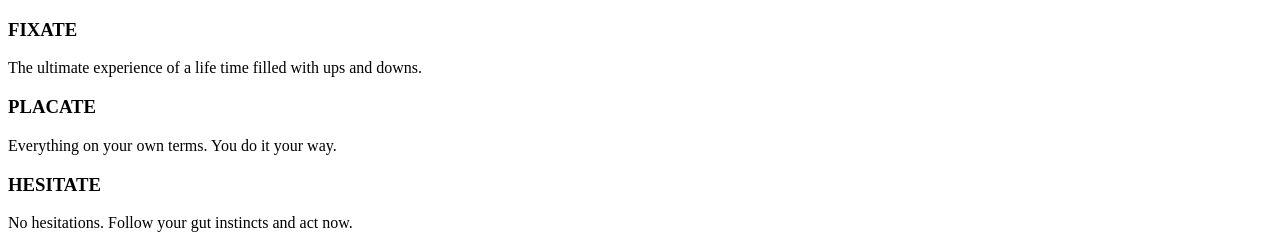
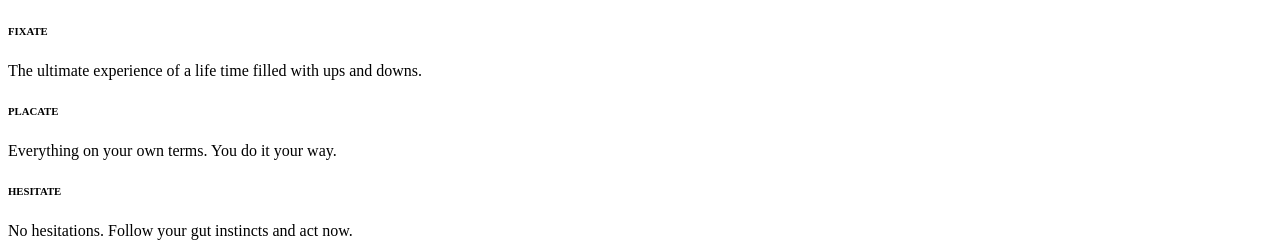
Before and after one commit to Zainulabdin-turkmen/sea-scape, a plain HTML site: page index.html in a window 1280 px wide. Shown: the top 247 px of the page. Drawn offline with Linux system fonts and the light colour scheme.

Commit message:
adding h6

```diff
--- a/index.html
+++ b/index.html
@@ -9,17 +9,17 @@
     <section>
       <div class="first-container">
         <div class="first-h3-p">
-          <h3>FIXATE</h3>
+          <h6>FIXATE</h6>
           <p>
             The ultimate experience of a life time filled with ups and downs.
           </p>
         </div>
         <div class="second-h3-p">
-          <h3>PLACATE</h3>
+          <h6>PLACATE</h6>
           <p>Everything on your own terms. You do it your way.</p>
         </div>
         <div class="third-h3-p">
-          <h3>HESITATE</h3>
+          <h6>HESITATE</h6>
           <p>No hesitations. Follow your gut instincts and act now.</p>
         </div>
       </div>
```
